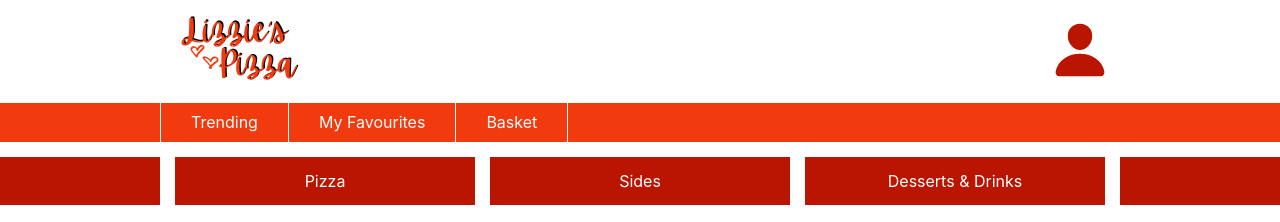
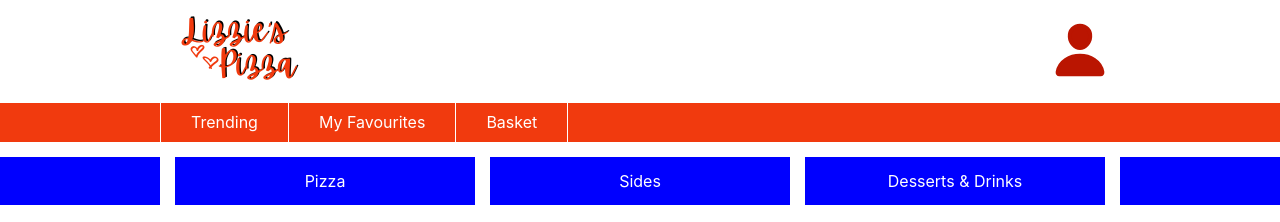
Before and after one commit to LizzieLynch/LizziesPizza, a plain HTML site: page pizzamenu.html in a window 1280 px wide. Shown: the top 222 px of the page. Drawn offline with Linux system fonts and the light colour scheme.

Commit message:
Add files via upload

```diff
--- a/css/products.css
+++ b/css/products.css
@@ -5,7 +5,8 @@ Food Menu
 */
 
 .foodmenu-all {
-    background-color: #ba1501;
+    background-color: blue;
+    /*#ba1501;*/
     margin-top: 15px;
 }
 
```
